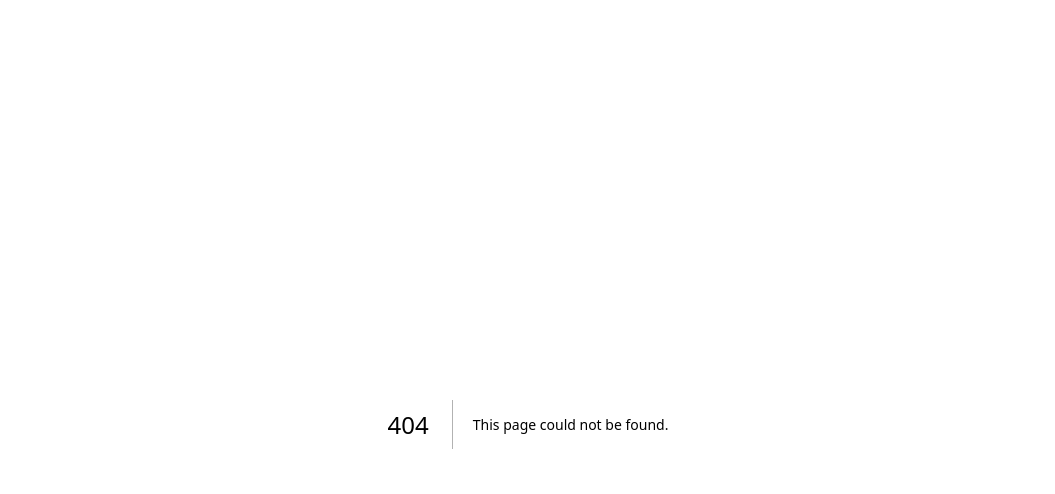
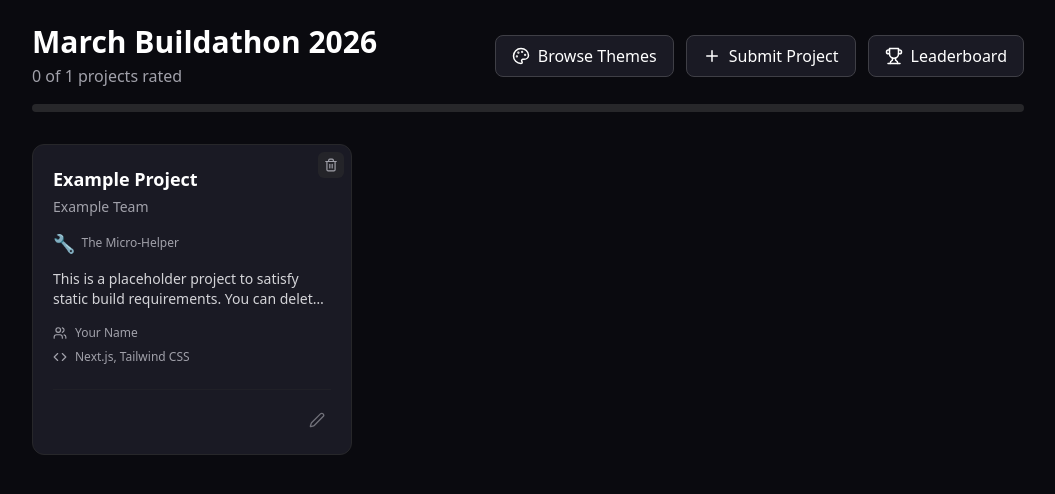
Before and after one commit to comradeflats/buildathon1, a Next.js app: page /buildathon/ in a window 1280 px wide. Before the commit this address had no page. Shown: the top 494 px of the page, without its empty margins (112-1167 px from the left). Built offline with nearby package versions, Linux system fonts and the light colour scheme.

Commit message:
fix: add basePath for GitHub Pages support

```diff
--- a/next.config.js
+++ b/next.config.js
@@ -1,6 +1,9 @@
 /** @type {import('next').NextConfig} */
 const nextConfig = {
   output: 'export',
+  // This must match your repository name
+  basePath: '/buildathon',
+  assetPrefix: '/buildathon',
 };
 
 module.exports = nextConfig;
--- a/src/hooks/useTeams.ts
+++ b/src/hooks/useTeams.ts
@@ -13,7 +13,7 @@ export function useTeams() {
   useEffect(() => {
     async function loadTeams() {
       try {
-        const response = await fetch('/teams.json');
+        const response = await fetch('./teams.json');
         if (!response.ok) {
           throw new Error('Failed to fetch static teams');
         }
--- a/src/hooks/useThemes.ts
+++ b/src/hooks/useThemes.ts
@@ -11,7 +11,7 @@ export function useThemes() {
   useEffect(() => {
     async function fetchThemes() {
       try {
-        const response = await fetch('/themes.json');
+        const response = await fetch('./themes.json');
         if (!response.ok) {
           throw new Error('Failed to load themes');
         }
```
